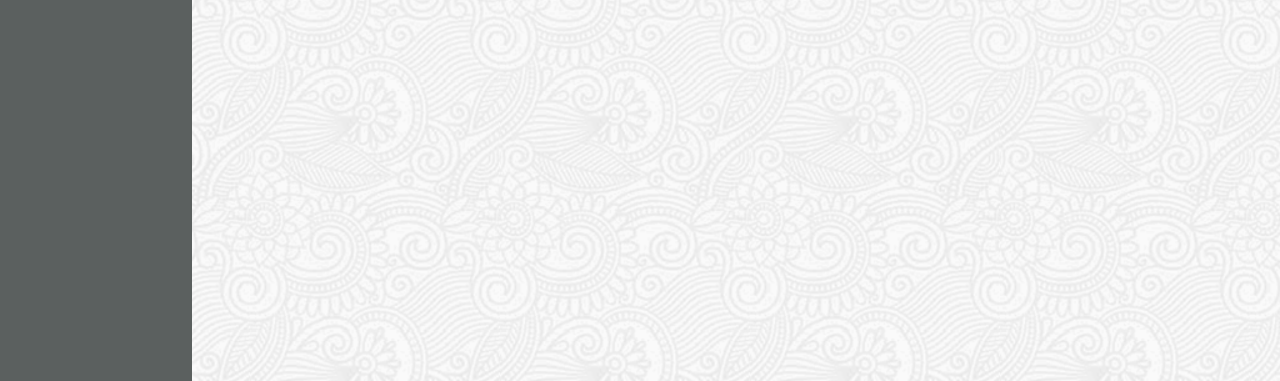
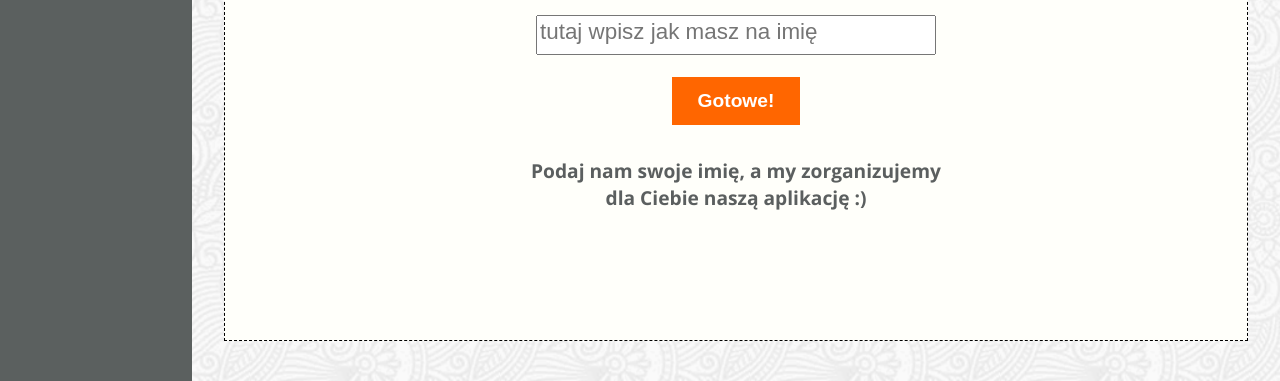
Before and after one commit to GracjanKozal/Zaplanuj-Jedzonko, a website: page development/app.html in a window 1280 px wide. Shown: the part 419-800 px from the top of the page. Drawn offline with nearby package versions, Linux system fonts and the light colour scheme; files that its build step writes are made by us from their sources; a web font is replaced by a local one.

Commit message:
odkomentowanie zmian i testowanie

```diff
--- a/development/app.html
+++ b/development/app.html
@@ -19,7 +19,7 @@
         <i class="fas fa-user-circle"></i>
       </div>
     </header>
-    <!-- <section class="app-container"> -->
+     <section class="app-container">
       <section class="sidebar">
         <nav>
           <ul>
@@ -29,7 +29,7 @@
           </ul>
         </nav>
       </section>
-      <!-- <section class="wrapper-message">
+      <section class="wrapper-message">
         <section class="welcome-message">
           <div class="internal-wrapper">
             <h2>Witaj,</h2>
@@ -43,8 +43,8 @@
             <p>dla Ciebie naszą aplikację :)</p>
           </div>
         </section>
-      </section> -->
-    <!-- </section> -->
+      </section>
+    </section>
     <script src="./js/app.js"></script>
   </body>
 </html>
--- a/development/scss/elements/app/_message and form.scss
+++ b/development/scss/elements/app/_message and form.scss
@@ -6,8 +6,8 @@
   height: 90vh;
   width: 85vw;
   .welcome-message {
-    width: 1400px;
-    height: 700px;
+    width: 80vw;
+    height: 80vh;
     background-color: $background-color;
     border: 1px black dashed;
     @include flex($justify-content:center, $align-items:center);
```
